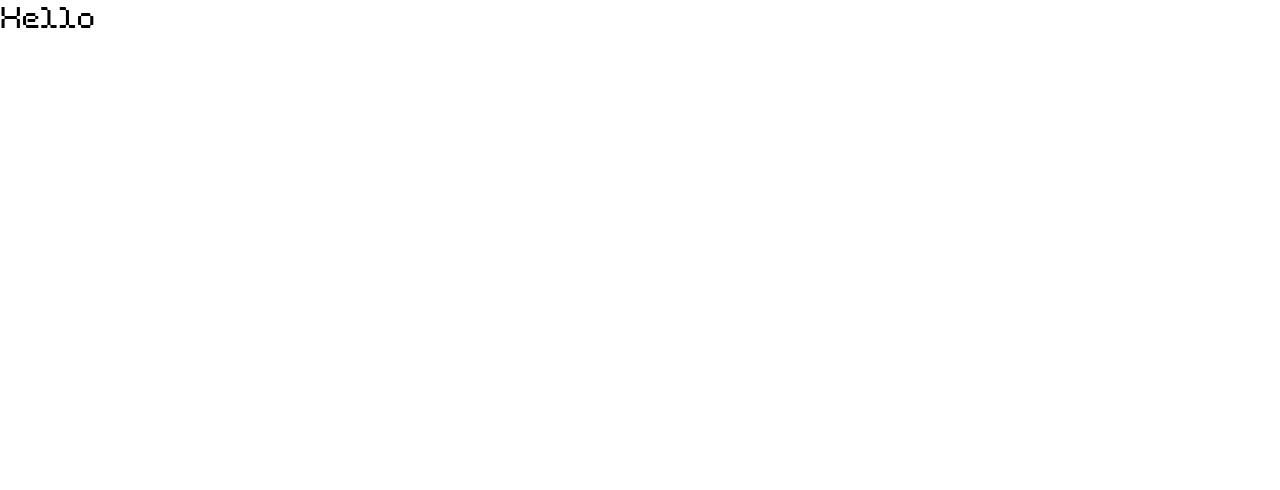
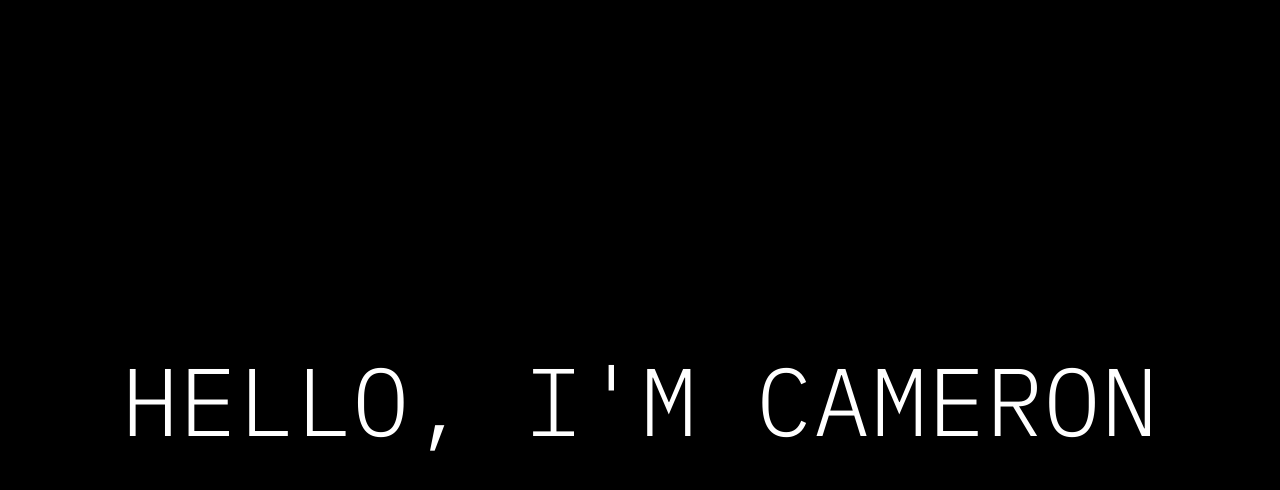
Before and after one commit to youngbloodcyb/portfolio, a Next.js app: page / in a window 1280 px wide. Shown: the top 490 px of the page. Built offline with nearby package versions, Linux system fonts and the light colour scheme.

Commit message:
finish intro page

```diff
--- a/pages/_document.js
+++ b/pages/_document.js
@@ -4,7 +4,7 @@ export default function Document() {
   return (
     <Html lang="en">
       <Head />
-      <body>
+      <body className='bg-black'>
         <Main />
         <NextScript />
       </body>
--- a/pages/index.js
+++ b/pages/index.js
@@ -1,7 +1,34 @@
 import Head from 'next/head'
 import Image from 'next/image'
+import styles from '../styles/Home.module.css'
+import Link from 'next/link';
 
 export default function Home() {
+  const letters = "abcdefghijklmnopqrstuvwxyz";
+
+  const handleMouseOver = (e) => {
+    let i = 0;
+
+    const interval = setInterval(() => {
+      e.target.innerText = e.target.innerText
+      .split("")
+      .map((el, index) => {
+        if(index < i) {
+          return e.target.dataset.name[index];
+        }
+
+        return letters[Math.floor(Math.random() * 26)]
+      })
+      .join("");
+
+    if(i >= e.target.dataset.name.length){
+      clearInterval(interval);
+    }
+
+    i++;
+    }, 100)
+  }
+
   return (
     <>
       <Head>
@@ -10,7 +37,13 @@ export default function Home() {
         <meta name="viewport" content="width=device-width, initial-scale=1" />
         <link rel="icon" href="/favicon.ico" />
       </Head>
-      <h1 className='text-3xl font-grid'>Hello</h1>
+      <main className='bg-black w-screen h-screen font-mono uppercase flex justify-center items-center'>
+        <div className=''>
+          <Link href="/me" className='text-white text-8xl'>
+            <span data-name="hello, i'm cameron" onMouseOver={handleMouseOver}>hello, i'm cameron</span>
+          </Link>
+        </div>
+      </main>
     </>
   )
 }
--- /dev/null
+++ b/styles/Home.module.css
@@ -0,0 +1,3 @@
+.glow {
+    text-shadow: 0 0 1px #fff,0 0 10px #fff,0 0 15px #fff,0 0 2px #CC5500,0 0 35px #CC5500,0 0 40px #CC5500;
+}
--- a/styles/globals.css
+++ b/styles/globals.css
@@ -1,3 +1,5 @@
+@import url('https://fonts.googleapis.com/css2?family=IBM+Plex+Mono:wght@300&display=swap');
+
 @tailwind base;
 @tailwind components;
 @tailwind utilities;
--- a/tailwind.config.js
+++ b/tailwind.config.js
@@ -12,6 +12,7 @@ module.exports = {
     extend: {
       fontFamily: {
         grid: ['Gridular', 'sans-serif'],
+        mono: ['IBM Plex Mono', 'monospace']
       },
     },
   },
```
